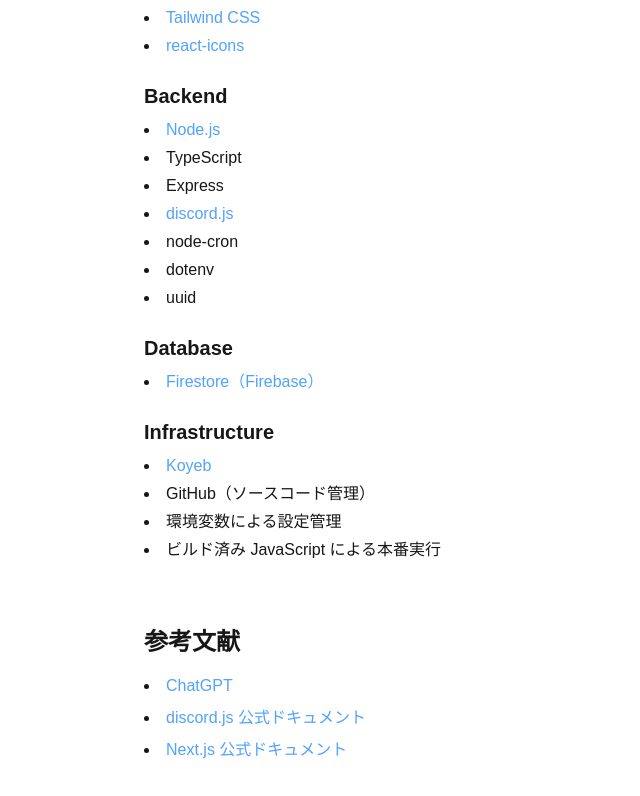
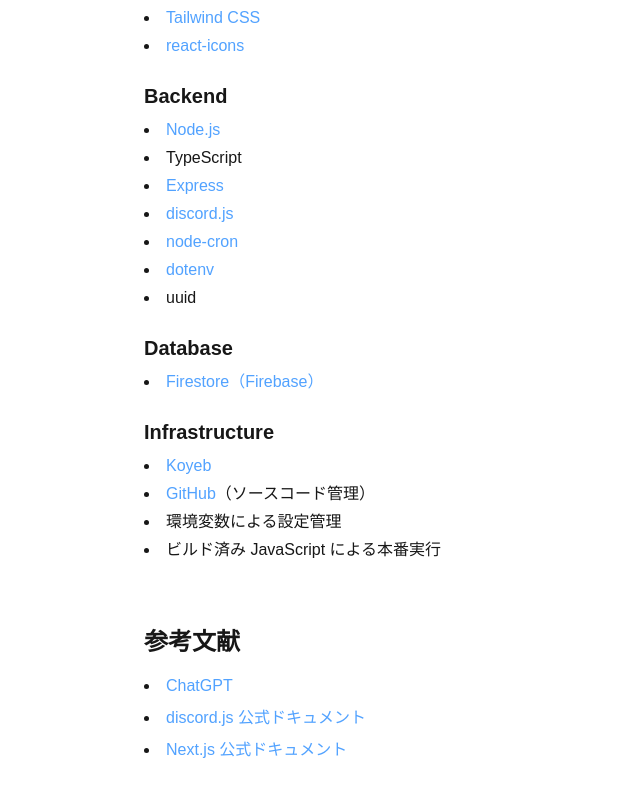
Before and after one commit to Kaiser05gg/DiscordPollBpt-front, a Next.js app: page /docs in a window 1280 px wide. Shown: the part 1162-1958 px from the top of the page, without its empty margins (0-640 px from the left). Built offline with nearby package versions, Linux system fonts and the light colour scheme.

Commit message:
refactor:dotenvのextralinkの差し替え

```diff
--- a/package.json
+++ b/package.json
@@ -21,6 +21,8 @@
     "@types/react-dom": "^19",
     "eslint": "^9",
     "eslint-config-next": "16.0.1",
+    "prettier": "^3.7.4",
+    "prettier-plugin-tailwindcss": "^0.7.2",
     "tailwindcss": "^4",
     "typescript": "^5"
   }
--- a/src/app/api/poll_results/route.ts
+++ /dev/null
@@ -1,12 +0,0 @@
-export async function GET() {
-  const backendUrl =
-    process.env.NEXT_PUBLIC_BACKEND_URL ?? "http://localhost:3001";
-
-  const res = await fetch(`${backendUrl}/api/poll_results`);
-  if (!res.ok) {
-    return new Response("Failed to fetch poll results", { status: 500 });
-  }
-
-  const data = await res.json();
-  return Response.json(data);
-}
--- a/src/app/docs/_components/TechStackSection.tsx
+++ b/src/app/docs/_components/TechStackSection.tsx
@@ -32,12 +32,18 @@
           <ExternalLink href="https://nodejs.org/ja">Node.js</ExternalLink>
         </li>
         <li>TypeScript</li>
-        <li>Express</li>
+        <li>
+          <ExternalLink href="https://discord.js.org/">Express</ExternalLink>
+        </li>
         <li>
           <ExternalLink href="https://discord.js.org/">discord.js</ExternalLink>
         </li>
-        <li>node-cron</li>
-        <li>dotenv</li>
+        <li>
+          <ExternalLink href="https://nodecron.com/">node-cron</ExternalLink>
+        </li>
+        <li>
+          <ExternalLink href="https://www.dotenv.org/">dotenv</ExternalLink>
+        </li>
         <li>uuid</li>
       </ul>
 
@@ -55,7 +61,12 @@
         <li>
           <ExternalLink href="https://www.koyeb.com/">Koyeb</ExternalLink>
         </li>
-        <li>GitHub（ソースコード管理）</li>
+        <li>
+          <ExternalLink href="https://github.com/Kaiser05gg">
+            GitHub
+          </ExternalLink>
+          （ソースコード管理）
+        </li>
         <li>環境変数による設定管理</li>
         <li>ビルド済み JavaScript による本番実行</li>
       </ul>
```
Also changed, not shown: 1 other file (tests, documents, lock files or other folders).
